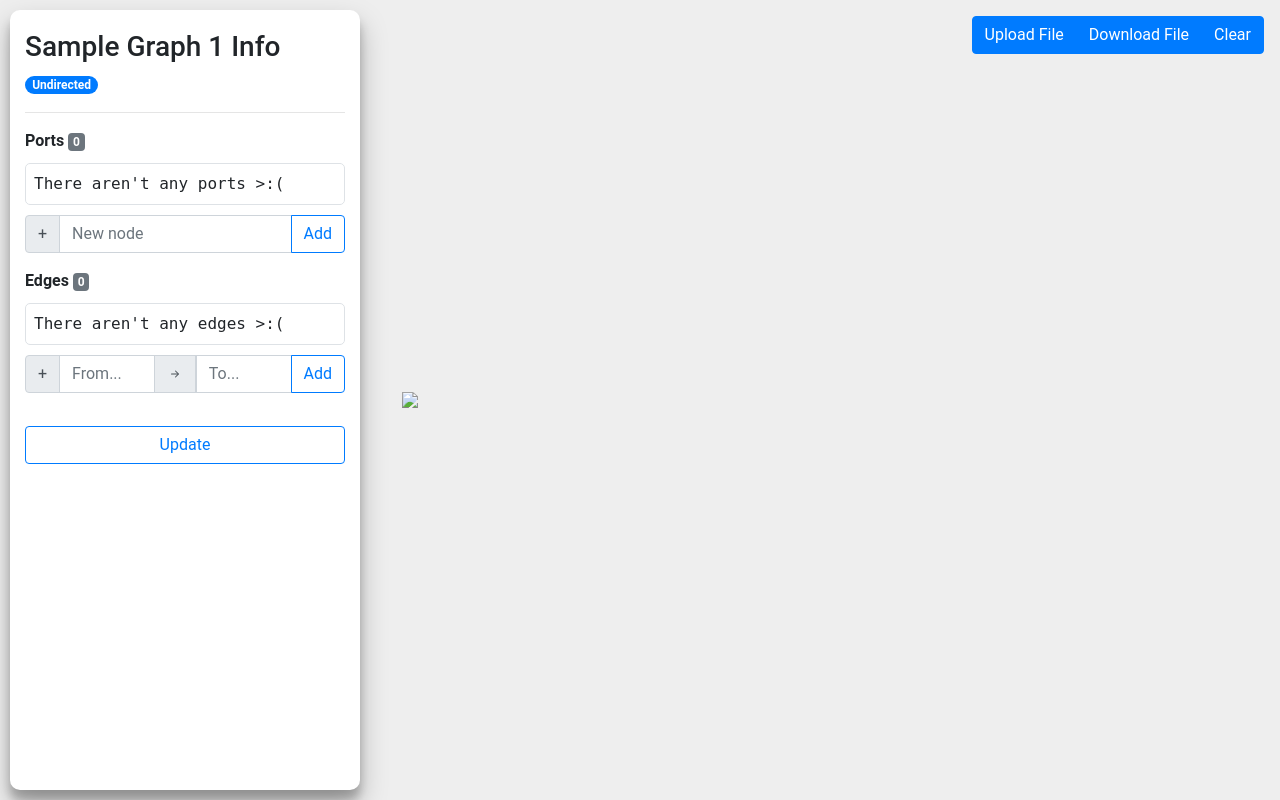
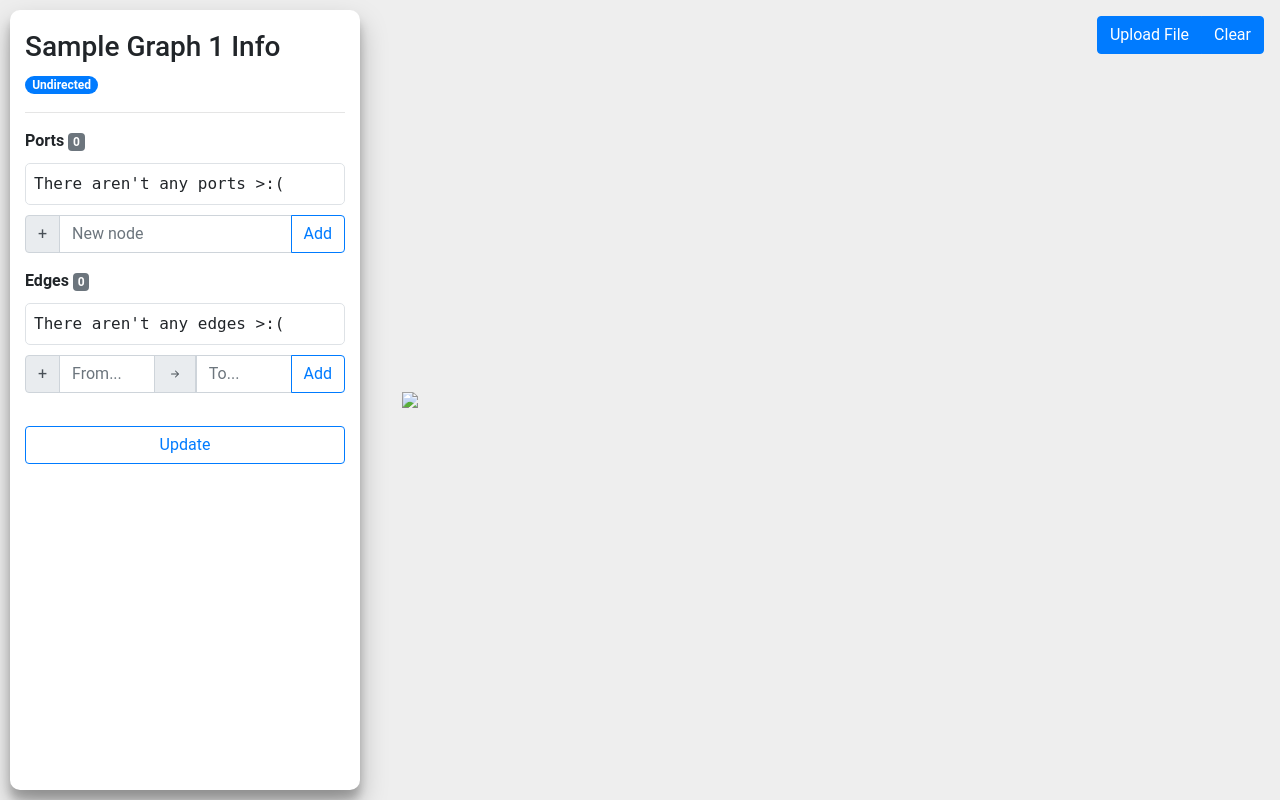
Before and after one commit to danielgiampaolo/CIS4930_Python, a Django app: page / in a window 1280 px wide. Run offline with Django 3.2, Linux system fonts and the light colour scheme; some libraries are stand-ins or nearby versions.

Commit message:
Download button is no more

```diff
--- a/src/templates/graph_base.html
+++ b/src/templates/graph_base.html
@@ -9,7 +9,7 @@
              role="group"
         >
             <button type="submit" name="open-upload" value="yee" class="btn btn-primary">Upload File</button>
-            <button type="button" class="btn btn-primary">Download File</button>
+            <!--<button type="button" class="btn btn-primary">Download File</button>-->
             <button name="clear" value="Clear" type="submit" class="btn btn-primary">Clear</button>
         </div>
     </form>
```
